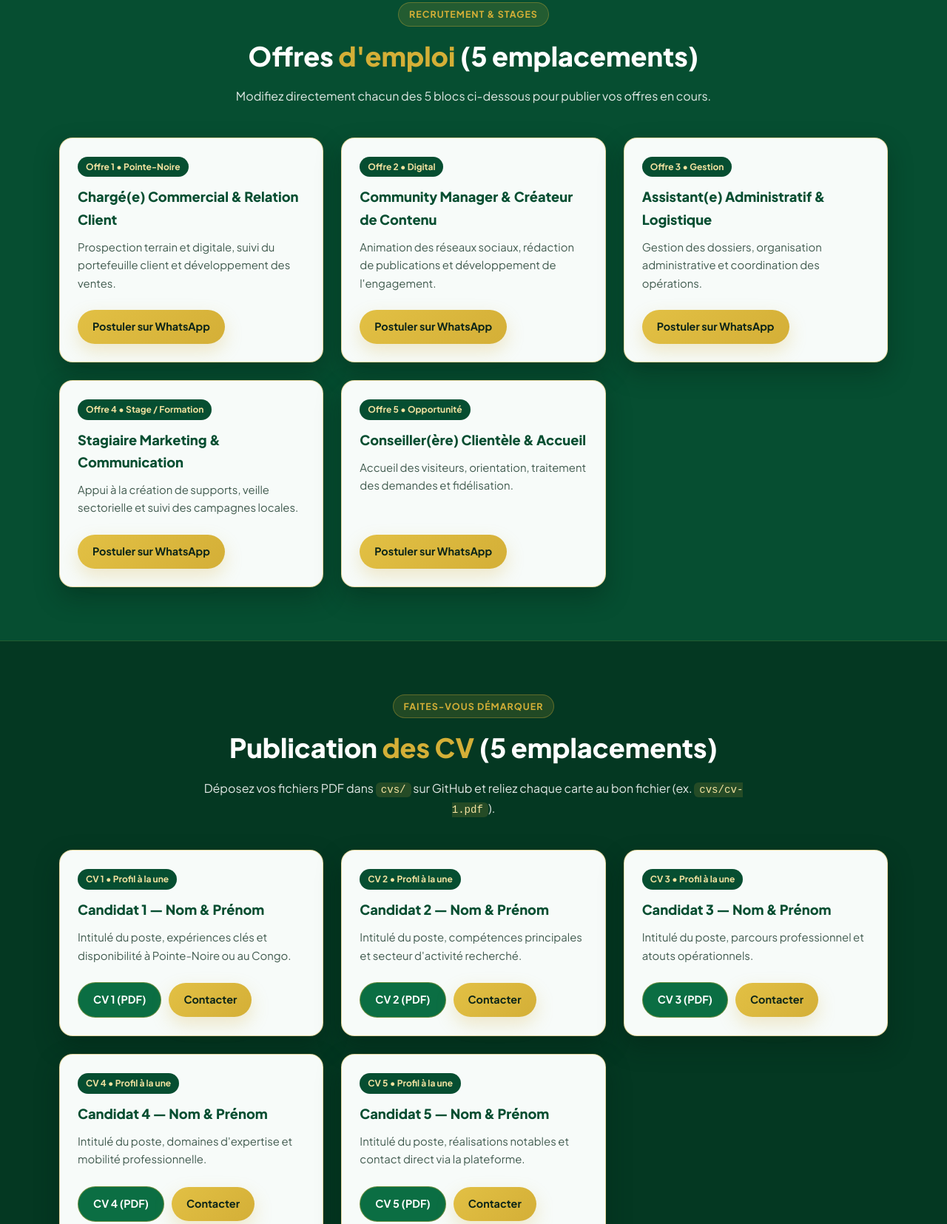
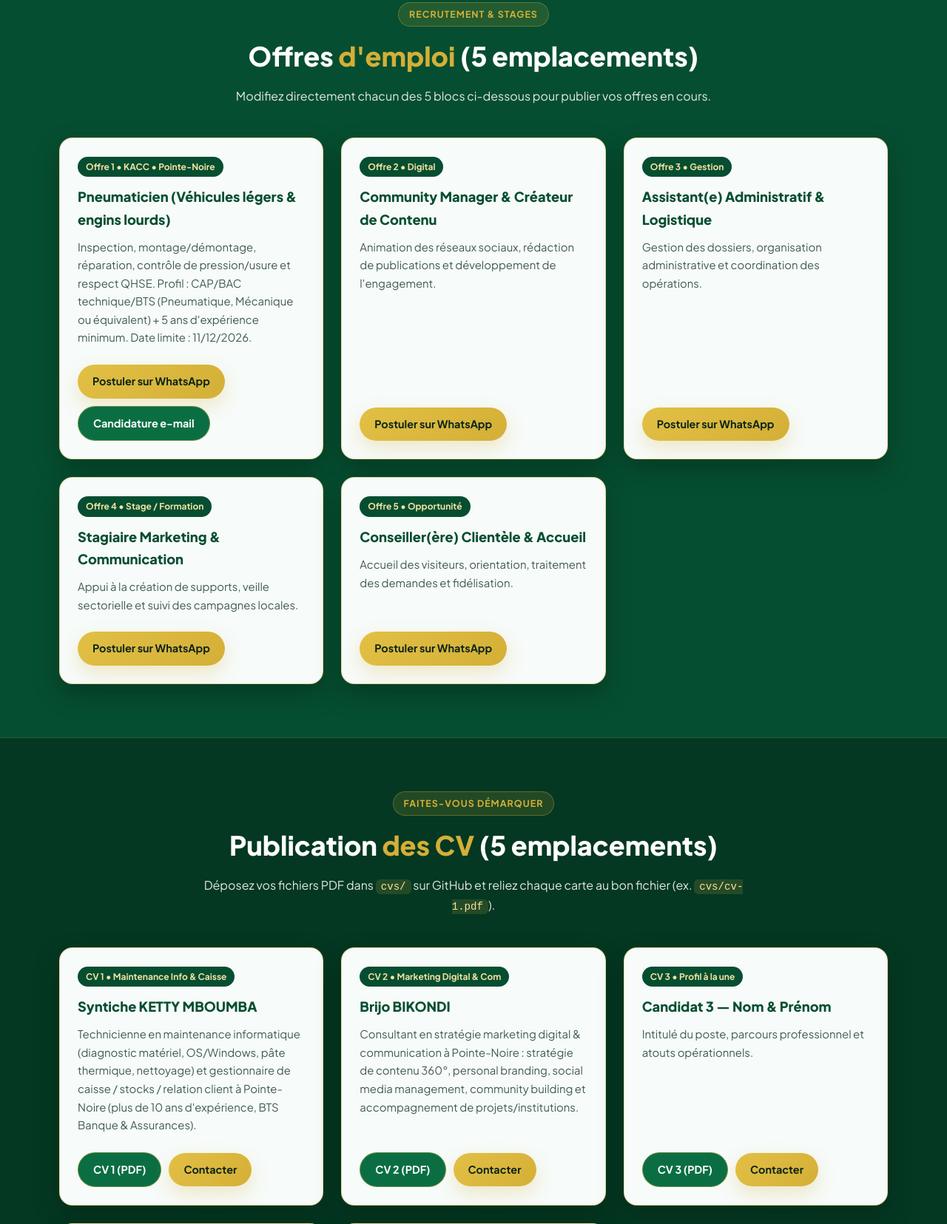
Before and after one commit to brijo242-max/Sossa-Kissalu, a plain HTML site: page index.html in a window 1280 px wide. Shown: the part 1306-2961 px from the top of the page at 74% size. Drawn offline with Linux system fonts and the light colour scheme.

Commit message:
Update index.html

```diff
--- a/index.html
+++ b/index.html
@@ -611,16 +611,21 @@
       </div>
 
       <div class="grid-3">
-        <!-- OFFRE 1 -->
+       <!-- OFFRE 1 : PNEUMATICIEN (KACC) -->
         <article class="card">
           <div>
-            <span class="pill">Offre 1 • Pointe-Noire</span>
-            <h3>Chargé(e) Commercial &amp; Relation Client</h3>
-            <p>Prospection terrain et digitale, suivi du portefeuille client et développement des ventes.</p>
+            <span class="pill">Offre 1 • KACC • Pointe-Noire</span>
+            <h3>Pneumaticien (Véhicules légers &amp; engins lourds)</h3>
+            <p>
+              Inspection, montage/démontage, réparation, contrôle de pression/usure et respect QHSE. Profil : CAP/BAC technique/BTS (Pneumatique, Mécanique ou équivalent) + 5 ans d'expérience minimum. Date limite : 11/12/2026.
+            </p>
           </div>
           <div class="card-actions">
-            <a href="https://wa.me/242044190188?text=Bonjour%20Sossa%20Kissalu%2C%20je%20postule%20à%20l'Offre%201%20:%20Chargé(e)%20Commercial." target="_blank" rel="noopener" class="btn btn-gold">
+            <a href="https://wa.me/242044190188?text=Bonjour%20Sossa%20Kissalu%2C%20je%20souhaite%20postuler%20à%20l'offre%20Pneumaticien%20(KACC%20-%20Pointe-Noire%2C%20date%20limite%2011/12/2026)." target="_blank" rel="noopener" class="btn btn-gold">
               Postuler sur WhatsApp
+            </a>
+            <a href="mailto:carriere@kac-congo.com?subject=Candidature%20Pneumaticien%20-%20Pointe-Noire" class="btn btn-emerald">
+              Candidature e-mail
             </a>
           </div>
         </article>
@@ -694,29 +699,33 @@
       </div>
 
       <div class="grid-3">
-        <!-- CV 1 -->
+        <!-- CV 1 : SYNTHICHE KETTY MBOUMBA -->
         <article class="card">
           <div>
-            <span class="pill">CV 1 • Profil à la une</span>
-            <h3>Candidat 1 — Nom &amp; Prénom</h3>
-            <p>Intitulé du poste, expériences clés et disponibilité à Pointe-Noire ou au Congo.</p>
+            <span class="pill">CV 1 • Maintenance Info &amp; Caisse</span>
+            <h3>Syntiche KETTY MBOUMBA</h3>
+            <p>
+              Technicienne en maintenance informatique (diagnostic matériel, OS/Windows, pâte thermique, nettoyage) et gestionnaire de caisse / stocks / relation client à Pointe-Noire (plus de 10 ans d'expérience, BTS Banque &amp; Assurances).
+            </p>
           </div>
           <div class="card-actions">
-            <a href="cvs/cv-1.pdf" target="_blank" rel="noopener" class="btn btn-emerald">CV 1 (PDF)</a>
-            <a href="https://wa.me/242044190188?text=Bonjour%20Sossa%20Kissalu%2C%20infos%20sur%20le%20CV%201." target="_blank" rel="noopener" class="btn btn-gold">Contacter</a>
+            <a href="cvs/cv-syntiche-ketty.pdf" target="_blank" rel="noopener" class="btn btn-emerald">CV 1 (PDF)</a>
+            <a href="https://wa.me/242044190188?text=Bonjour%20Sossa%20Kissalu%2C%20je%20souhaite%20entrer%20en%20contact%20concernant%20le%20CV%20de%20Syntiche%20KETTY%20MBOUMBA." target="_blank" rel="noopener" class="btn btn-gold">Contacter</a>
           </div>
         </article>
 
-        <!-- CV 2 -->
+        <!-- CV 2 : BRIJO BIKONDI -->
         <article class="card">
           <div>
-            <span class="pill">CV 2 • Profil à la une</span>
-            <h3>Candidat 2 — Nom &amp; Prénom</h3>
-            <p>Intitulé du poste, compétences principales et secteur d'activité recherché.</p>
+            <span class="pill">CV 2 • Marketing Digital &amp; Com</span>
+            <h3>Brijo BIKONDI</h3>
+            <p>
+              Consultant en stratégie marketing digital &amp; communication à Pointe-Noire : stratégie de contenu 360°, personal branding, social media management, community building et accompagnement de projets/institutions.
+            </p>
           </div>
           <div class="card-actions">
-            <a href="cvs/cv-2.pdf" target="_blank" rel="noopener" class="btn btn-emerald">CV 2 (PDF)</a>
-            <a href="https://wa.me/242044190188?text=Bonjour%20Sossa%20Kissalu%2C%20infos%20sur%20le%20CV%202." target="_blank" rel="noopener" class="btn btn-gold">Contacter</a>
+            <a href="cvs/cv-brijo-bikondi.pdf" target="_blank" rel="noopener" class="btn btn-emerald">CV 2 (PDF)</a>
+            <a href="https://wa.me/242044190188?text=Bonjour%20Sossa%20Kissalu%2C%20je%20souhaite%20entrer%20en%20contact%20concernant%20le%20CV%20de%20Brijo%20BIKONDI." target="_blank" rel="noopener" class="btn btn-gold">Contacter</a>
           </div>
         </article>
 
```
